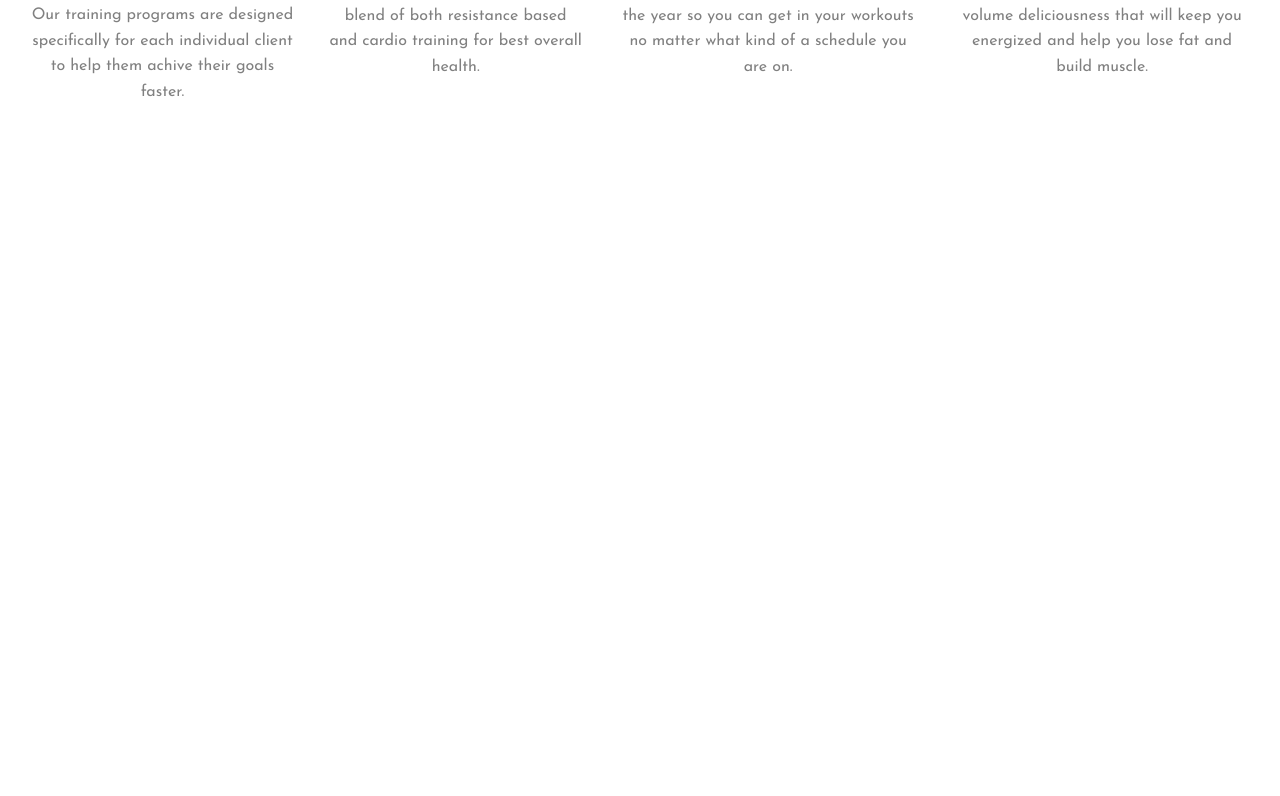
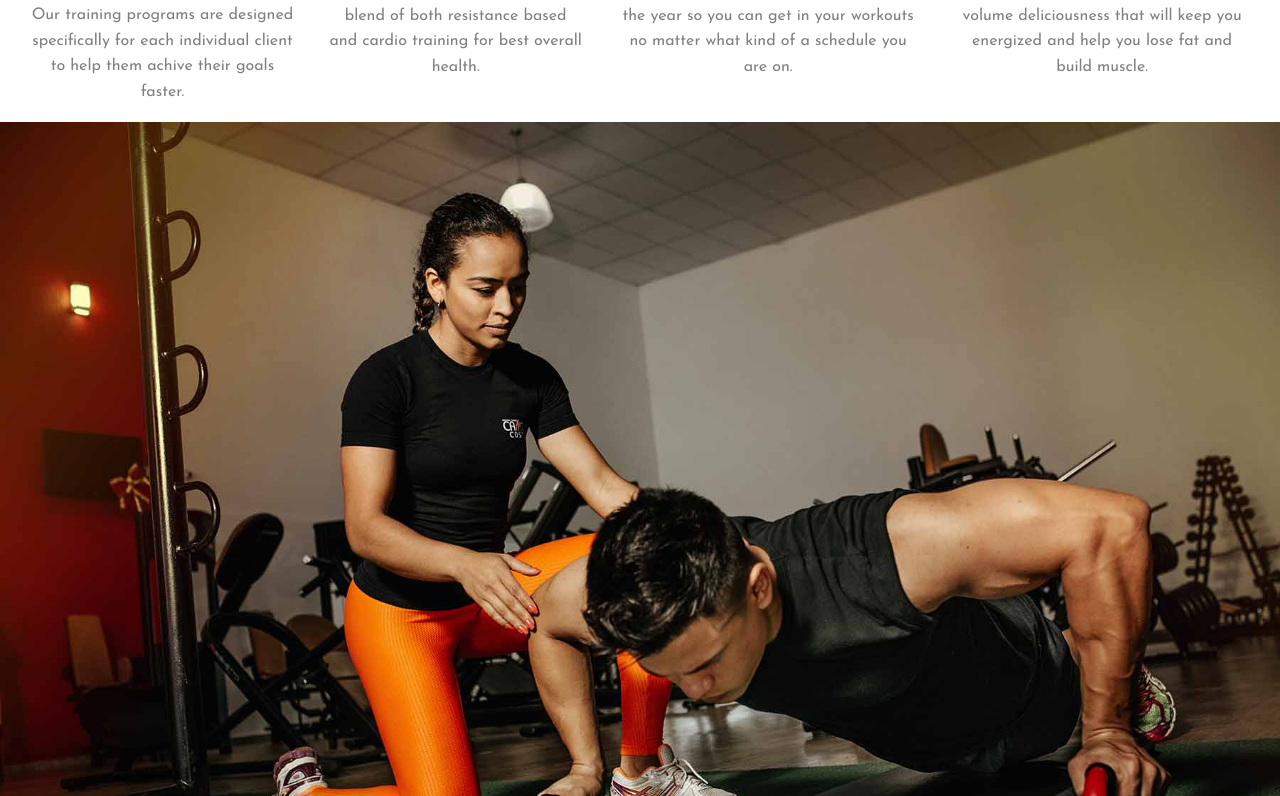
Before and after one commit to SmilinJasper/Gym-Website, a React (Create React App) app in the folder gym-website/: page / in a window 1280 px wide. Shown: the part 1204-2000 px from the top of the page. Before the commit the page ends 1326 px from the top, so only its background shows below. Built offline with nearby package versions, Linux system fonts and the light colour scheme.

Commit message:
add-training-showcase-section-refactor-non-react

```diff
--- a/gym-website/assets/js/main.js
+++ b/gym-website/assets/js/main.js
@@ -1,6 +1,5 @@
 const navBarHeader = document.querySelector(".nav-bar-header");
 
-const webPage = document.body;
 
 let lastScrollTopPosition = 0;
 
--- a/gym-website/src/App.js
+++ b/gym-website/src/App.js
@@ -3,16 +3,21 @@ import Header from './components/header';
 import HomeHeroSection from './components/homeHeroSection';
 import './App.css';
 import WhatWeOfferSection from './components/whatWeOfferSection';
+import PersonalTrainingShowcaseSection from './components/personalTrainingShowcaseSection';
 
 class App extends Component {
+
   state = {  }
+
   render() {
     return ( <main>
       <Header />
       <HomeHeroSection />
       <WhatWeOfferSection />
+      <PersonalTrainingShowcaseSection />
     </main> );
   }
+
 }
 
 export default App;
--- a/gym-website/src/components/header.jsx
+++ b/gym-website/src/components/header.jsx
@@ -52,7 +52,7 @@ window.onload = () => {
     }
 
     function addNavBarHeader(){
-        navBarHeader.classList.remove("header--scrolled-down");
+        navBarHeader.classList.remove("+header--scrolled-down");
     }
 
     window.addEventListener("scroll", () => {
--- /dev/null
+++ b/gym-website/src/components/personalTrainingShowcaseSection.jsx
@@ -0,0 +1,21 @@
+import React, { Component } from 'react';
+import ShowcaseImage from './showcaseImage';
+
+class PersonalTrainingShowcaseSection extends Component {
+
+    state = {  }
+
+    render() {
+        return (
+            <section>
+
+               <ShowcaseImage imageSource='/images/personal_trainer_training_client.jpg'>
+               </ShowcaseImage>
+
+            </section>
+         );
+    }
+
+}
+
+export default PersonalTrainingShowcaseSection;
--- /dev/null
+++ b/gym-website/src/components/showcaseImage.css
@@ -0,0 +1,3 @@
+.showcase-image {
+    width: 100%;
+}
--- /dev/null
+++ b/gym-website/src/components/showcaseImage.jsx
@@ -0,0 +1,13 @@
+import React, { Component } from 'react'
+import './showcaseImage.css'
+
+class ShowcaseImage extends Component {
+    state = {  }
+    render() {
+        return (
+            <img class='showcase-image' src= {this.props.imageSource} />
+         );
+    }
+}
+
+export default ShowcaseImage;
--- a/gym-website/src/components/whatWeOfferSection.jsx
+++ b/gym-website/src/components/whatWeOfferSection.jsx
@@ -1,5 +1,6 @@
 import React, { Component } from 'react';
 import PerkItem from './perkItem';
+import PersonalTrainingShowcaseSection from './personalTrainingShowcaseSection';
 import './whatWeOfferSection.css';
 
 class WhatWeOfferSection extends Component {
```
